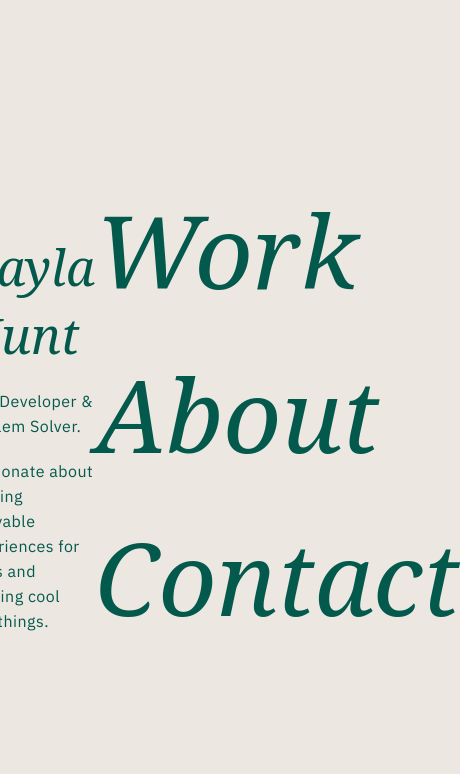
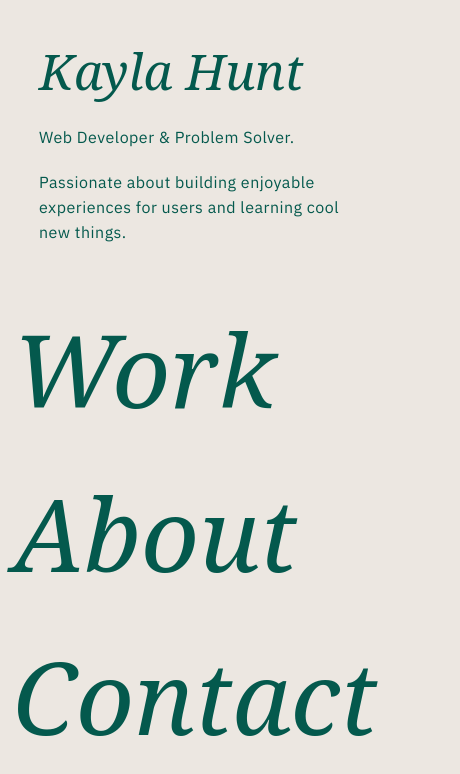
Before and after one commit to huntkay1/portfolio, a React (Vite) app: page / in a window 390 px wide. Shown: the top 774 px of the page, 460 px wide, since content can reach past the window. Built offline with nearby package versions, Linux system fonts and the light colour scheme; a web font is replaced by a local one.

Commit message:
Update styling

```diff
--- a/src/styles/About.css
+++ b/src/styles/About.css
@@ -66,20 +66,27 @@
     .about .page-header {
         margin-left: 50px;
         margin-top: 100px;
+        margin-bottom: 5vh;
     }
+
     .me {
         width: 60vw;
         height: 60vw;
-        margin: 4vh 0;
     }
 
     .about-main {
         display: flex;
-        flex-direction: column-reverse;
+        flex-direction: column;
         margin: 0 10vw;
+        gap: 30px;
     }
 
-    .fav-header {
+    .about-copy {
+        width: 80vw;
+        margin-bottom: 2vh;
+    }
+
+    .tech-header {
         text-align: center;
     }
 }
@@ -91,13 +98,24 @@
         margin-top: 100px;
     }
 
+    .about-main {
+        margin: 5vh 8vw;
+        justify-content: space-between;
+    }
+
+    .about-copy {
+        width: 50vw;
+    }
+
     .me {
         width: 30vw;
         height: 30vw;
         margin: 0;
     }
 
-    .favorites {
-        padding-left: 10vw;
+    .tech-header {
+        padding-left: 5vw;
     }
+
+
 }
--- a/src/styles/App.css
+++ b/src/styles/App.css
@@ -1,6 +1,4 @@
 .home {
-  /* display: grid;
-  grid-template-columns: 1fr 1fr; */
   display: flex;
   justify-content: center;
   align-items: center;
@@ -43,17 +41,16 @@
 
 @media (max-width: 430px) {
   .home {
-    grid-template-columns: 1fr;
+    flex-direction: column;
+    align-items: center;
+    gap: 10px;
+    padding: 0 10vw;
   }
 
   .intro {
-    grid-column: 1 / -1;
-    justify-self: start;
-    margin-top: 5vh;
-    margin-left: 8vw;
     justify-content: center;
     padding: 0 !important;
-
+    width: 80vw;
   }
 
   .home nav {
@@ -72,18 +69,15 @@
 }
 
 @media (max-width: 1024px) {
-
   .home {
-    grid-template-rows: 60vh 20vh 20vh;
+    margin: 0 5vw;
   }
 
   .intro {
-    padding-left: 5vw;
     padding-bottom: 10vh;
   }
 
   .home nav {
-    padding: 0;
     padding-bottom: 10vh;
   }
 
--- a/src/styles/Work.css
+++ b/src/styles/Work.css
@@ -29,7 +29,7 @@
 /* Card Styles */
 .card {
     background-color: #f9f9f9;
-    width: 28vw;
+    width: 25vw;
     height: 350px;
     margin: 0 20px;
     padding: 15px 50px;
@@ -145,7 +145,7 @@
     }
 
     .card h3 {
-        font-size: 3vh;
+        font-size: 5vh;
     }
 
     .card-img {
@@ -178,7 +178,7 @@
     }
 
     .card h3 {
-        font-size: 4vw;
+        font-size: 5vw;
     }
 
     .card-info {
@@ -190,8 +190,6 @@
     }
 
     .project-links {
-        flex-direction: column;
-        align-self: flex-start;
         margin-top: 3vh;
     }
 
@@ -215,3 +213,9 @@
         width: 100%;
     }
 }
+
+@media(max-width: 850px) {
+    .project-links {
+        flex-direction: column;
+    }
+}
```
